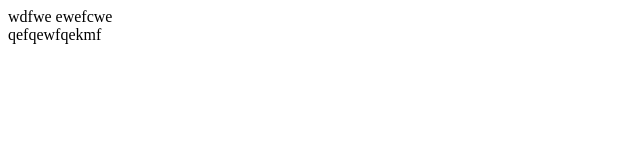
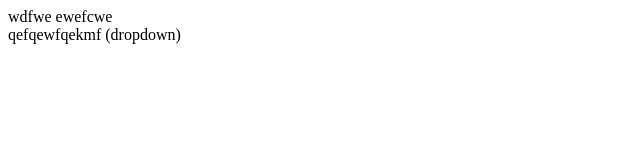
Before and after one commit to owalrohit/localrepo, a plain HTML site: page index.html in a window 1280 px wide. Shown: the full height of the page, 0-640 px from the left. Drawn offline with Linux system fonts and the light colour scheme.

```diff
--- a/index.html
+++ b/index.html
@@ -1,3 +1,3 @@
 <p> wdfwe
 ewefcwe<br>
-qefqewfqekmf </p>
+qefqewfqekmf (dropdown) </p>
```
